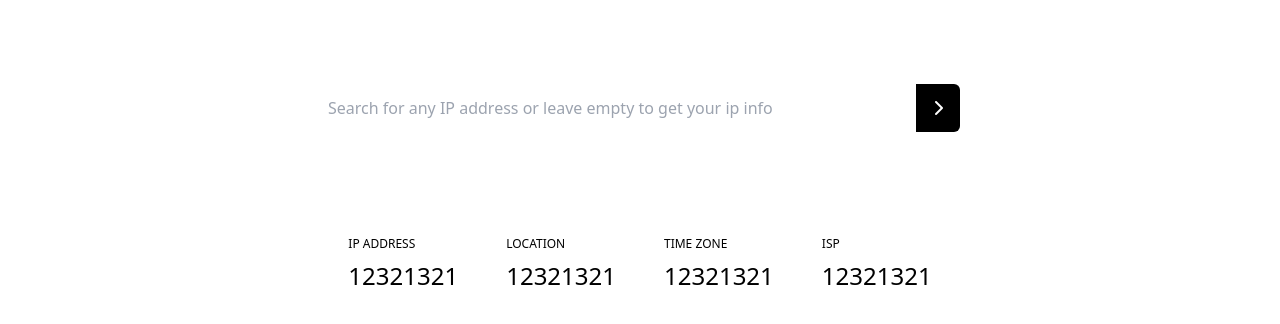
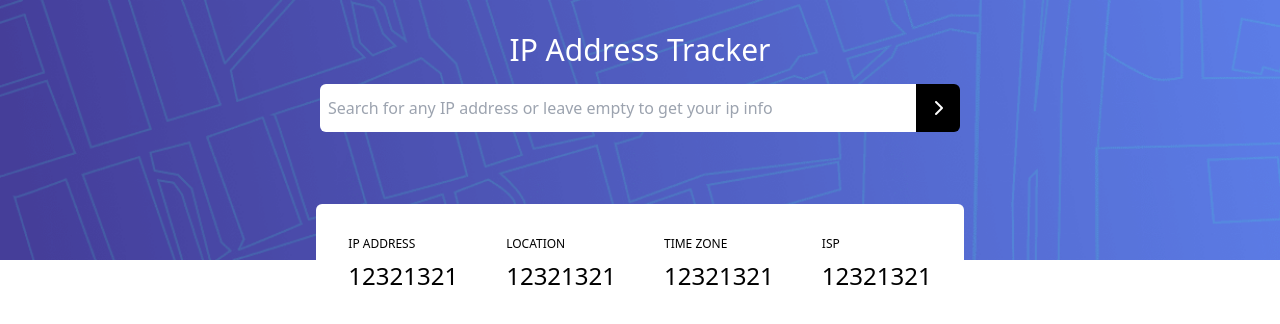
Before and after one commit to Yakimov1337/ip_tracker, a Vue app: page / in a window 1280 px wide. Shown: the top 324 px of the page. Built offline with nearby package versions, Linux system fonts and the light colour scheme.

Commit message:
background tailwind image added

```diff
--- a/tailwind.config.js
+++ b/tailwind.config.js
@@ -2,7 +2,11 @@
 module.exports = {
   content: ['./public/**/*.html', './src/**/*.{vue,js,ts,jsx,tsx}'],
   theme: {
-    extend: {},
+    extend: {
+      backgroundImage: (theme) => ({
+        "hero-pattern": "url('pattern-bg.png')",
+      })
+    },
   },
   plugins: [],
 }
```
